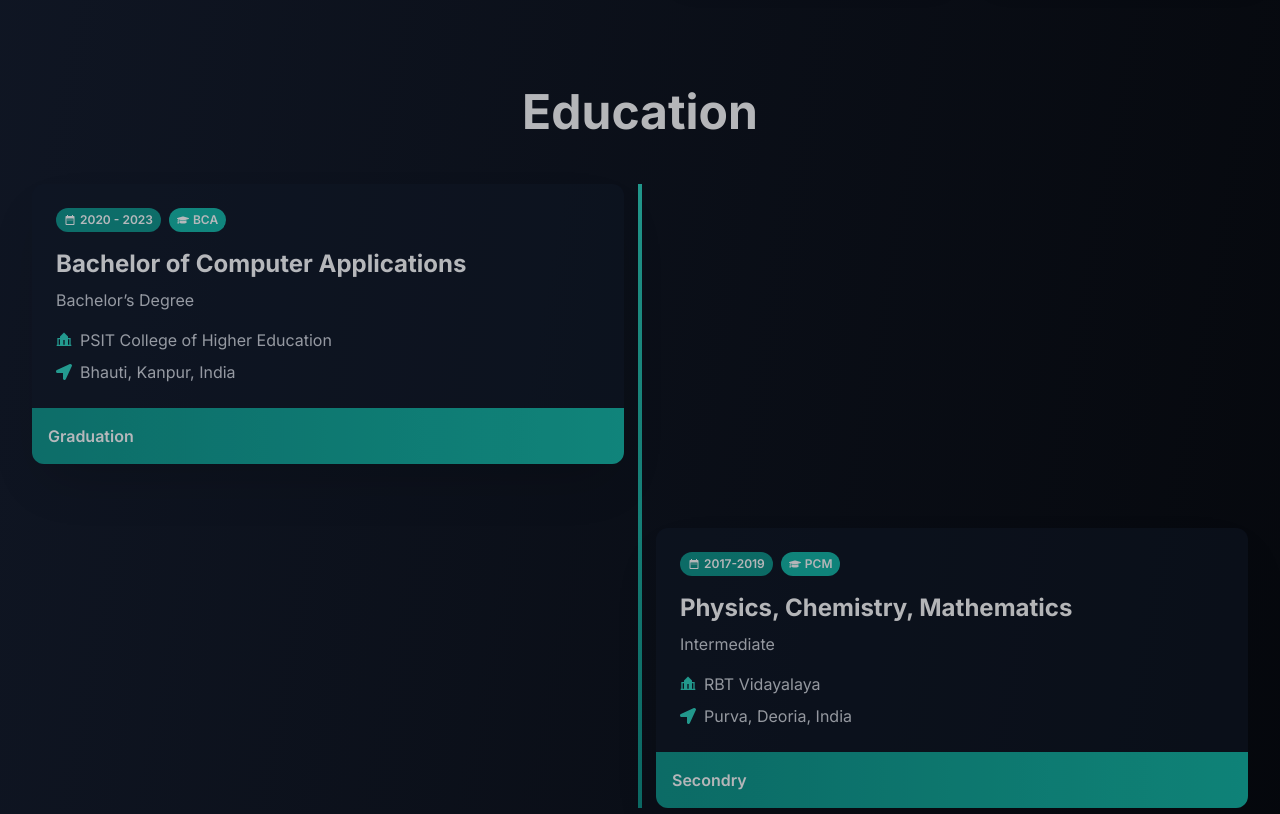
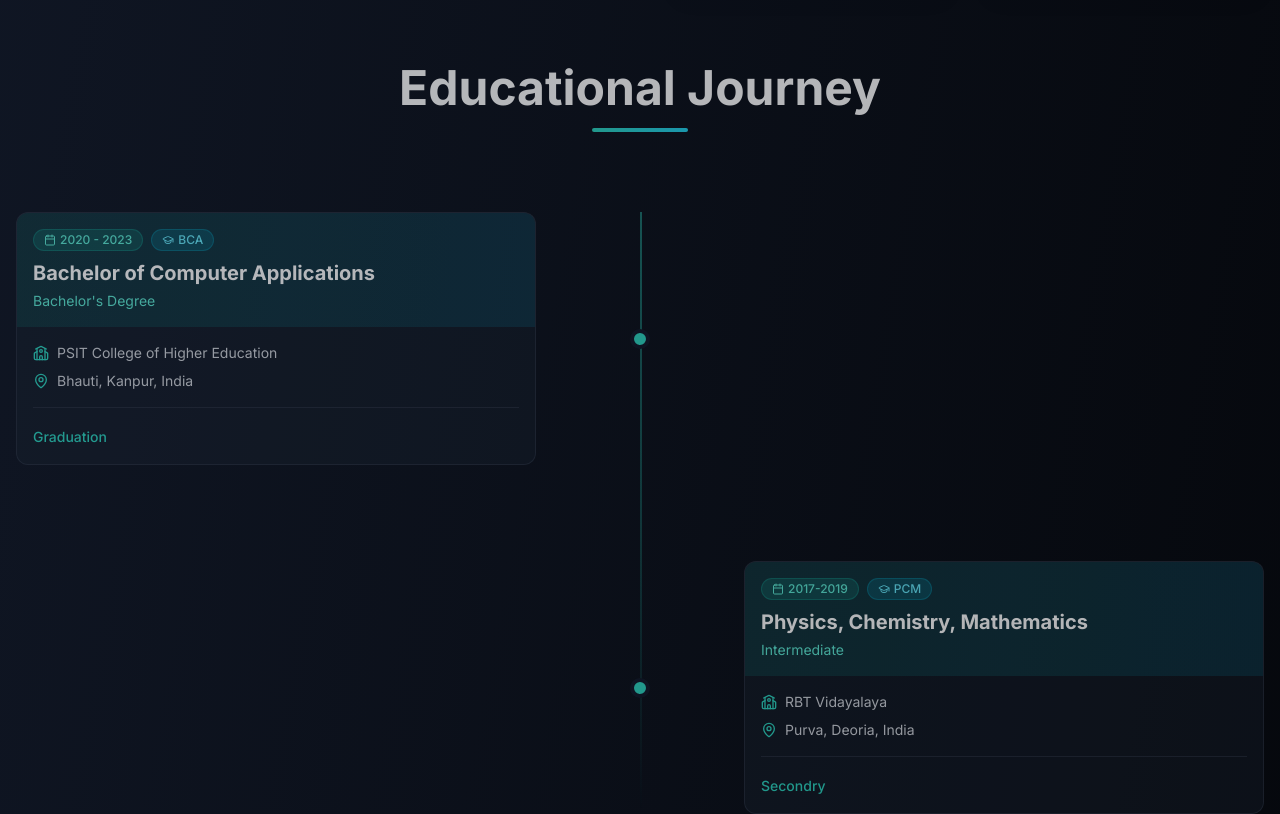
Before and after one commit to vikashsharmaa25/Personal-Portfolio, a Next.js app: page / in a window 1280 px wide. Shown: the part 1420-2234 px from the top of the page. Built offline with nearby package versions, Linux system fonts and the light colour scheme; a web font is replaced by a local one.

Commit message:
new changes education

```diff
--- a/src/components/About/About.tsx
+++ b/src/components/About/About.tsx
@@ -64,6 +64,11 @@ const About: React.FC<AboutProps> = ({ scrollToContact }) => {
           }}
         >
           About Me
+          <motion.div
+            className="w-24 h-1 bg-gradient-to-r from-teal-400 to-cyan-400 mx-auto rounded-full mt-1"
+            whileInView={{ scaleX: [0, 1] }}
+            transition={{ duration: 0.8, delay: 0.2 }}
+          />
         </motion.h2>
 
         <div className="grid grid-cols-1 md:grid-cols-2 gap-12 md:gap-16 items-center">
--- a/src/components/ConnectWithMe/Connect.tsx
+++ b/src/components/ConnectWithMe/Connect.tsx
@@ -91,6 +91,11 @@ const Connect: React.FC = () => {
           transition={{ duration: 0.5 }}
         >
           Connect with me
+          <motion.div
+            className="w-24 h-1 bg-gradient-to-r from-teal-400 to-cyan-400 mx-auto rounded-full mt-1"
+            whileInView={{ scaleX: [0, 1] }}
+            transition={{ duration: 0.8, delay: 0.2 }}
+          />
         </motion.div>
 
         {/* Social Links Animation */}
--- a/src/components/ContactMe/ContactMe.tsx
+++ b/src/components/ContactMe/ContactMe.tsx
@@ -166,6 +166,11 @@ function ContactMe() {
           >
             <h1 className="sm:text-6xl text-3xl font-extrabold text-white relative z-20">
               Contact Me
+              <motion.div
+                className="w-24 h-1 bg-gradient-to-r from-teal-400 to-cyan-400 mx-auto rounded-full mt-1"
+                whileInView={{ scaleX: [0, 1] }}
+                transition={{ duration: 0.8, delay: 0.2 }}
+              />
             </h1>
             <span className="text-xl text-gray-400 mt-2 block opacity-80">
               {`I'm here to help! Please fill out the form to get in touch.`}
--- a/src/components/Development/Development.tsx
+++ b/src/components/Development/Development.tsx
@@ -41,6 +41,11 @@ const Development: React.FC = () => {
           transition={{ duration: 0.5 }}
         >
           Development & Productivity Tools
+          <motion.div
+            className="w-24 h-1 bg-gradient-to-r from-teal-400 to-cyan-400 mx-auto rounded-full mt-1"
+            whileInView={{ scaleX: [0, 1] }}
+            transition={{ duration: 0.8, delay: 0.2 }}
+          />
         </motion.h2>
 
         <motion.div
--- a/src/components/Discuss/Discuss.tsx
+++ b/src/components/Discuss/Discuss.tsx
@@ -82,6 +82,11 @@ function Discuss({ scrollToContact }: { scrollToContact: () => void }) {
           transition={{ duration: 0.7 }}
         >
           {`Let's Collaborate`}
+          <motion.div
+            className="w-24 h-1 bg-gradient-to-r from-teal-400 to-cyan-400 mx-auto rounded-full mt-1"
+            whileInView={{ scaleX: [0, 1] }}
+            transition={{ duration: 0.8, delay: 0.2 }}
+          />
         </motion.h2>
 
         <motion.div
--- a/src/components/Education/Education.tsx
+++ b/src/components/Education/Education.tsx
@@ -1,117 +1,222 @@
-import React, { useRef } from "react";
-import educationData, { EducationData } from "@/utils/Education";
-import { MdDateRange } from "react-icons/md";
-import { FaGraduationCap, FaLocationArrow } from "react-icons/fa";
-import { RiSchoolFill } from "react-icons/ri";
-import { motion, useInView } from "framer-motion";
+import React from "react";
+import { motion } from "framer-motion";
+import { Calendar, GraduationCap, MapPin, School } from "lucide-react";
 
-const Education: React.FC = () => {
-  const educationRef = useRef(null);
-  const isInView = useInView(educationRef, { once: false, amount: 0.1 });
+interface EducationData {
+  id: number;
+  date: string;
+  degree: string;
+  degreeLevel: string;
+  degreeShortName: string;
+  degreeName: string;
+  college: string;
+  location: string;
+}
 
-  const containerVariants = {
-    hidden: {},
+const educationData: EducationData[] = [
+  {
+    id: 1,
+    date: "2020 - 2023",
+    degree: "Graduation",
+    degreeLevel: "Bachelor's Degree",
+    degreeShortName: "BCA",
+    degreeName: "Bachelor of Computer Applications",
+    college: "PSIT College of Higher Education",
+    location: "Bhauti, Kanpur, India",
+  },
+  {
+    id: 2,
+    date: "2017-2019",
+    degree: "Secondry",
+    degreeLevel: "Intermediate",
+    degreeShortName: "PCM",
+    degreeName: "Physics, Chemistry, Mathematics",
+    college: "RBT Vidayalaya",
+    location: "Purva, Deoria, India",
+  },
+];
+
+const EducationCard: React.FC<{ education: EducationData; index: number }> = ({
+  education,
+  index,
+}) => {
+  const cardVariants = {
+    hidden: {
+      opacity: 0,
+      x: index % 2 === 0 ? -50 : 50,
+      y: 50,
+    },
     visible: {
+      opacity: 1,
+      x: 0,
+      y: 0,
       transition: {
-        staggerChildren: 0.2,
+        type: "spring",
+        duration: 0.8,
+        bounce: 0.4,
       },
     },
   };
 
-  const itemVariants = {
-    hidden: { opacity: 0, y: 20 },
+  const contentVariants = {
+    hidden: { opacity: 0, scale: 0.8 },
+    visible: {
+      opacity: 1,
+      scale: 1,
+      transition: {
+        delay: 0.2,
+        duration: 0.5,
+      },
+    },
+  };
+
+  return (
+    <motion.div
+      className={`relative flex flex-col md:flex-row items-start md:items-center w-full ${
+        index % 2 === 0 ? "md:justify-start" : "md:justify-end"
+      } mb-12 md:mb-24`}
+      variants={cardVariants}
+      initial="hidden"
+      whileInView="visible"
+      viewport={{ once: true, margin: "-100px" }}
+    >
+      {/* Timeline dot */}
+      <div className="absolute left-4 md:left-1/2 top-8 md:top-1/2 transform md:-translate-x-1/2 md:-translate-y-1/2">
+        <motion.div
+          className="w-5 h-5 rounded-full bg-teal-400 border-4 border-gray-900"
+          whileInView={{ scale: [0, 1.2, 1] }}
+          transition={{ duration: 0.5 }}
+        />
+      </div>
+
+      {/* Card */}
+      <div
+        className={`w-full md:w-5/12 pl-12 md:pl-0 ${
+          index % 2 === 0 ? "md:pr-0" : "md:pl-0"
+        }`}
+      >
+        <motion.div
+          className="bg-gray-800/40 backdrop-blur-sm rounded-xl border border-gray-700/50 overflow-hidden hover:border-teal-500/30 transition-all duration-300"
+          variants={contentVariants}
+          whileHover={{ scale: 1.02 }}
+        >
+          {/* Header with gradient */}
+          <div className="bg-gradient-to-r from-teal-600/20 to-cyan-600/20 p-4">
+            <div className="flex flex-wrap gap-2 mb-2">
+              <span className="inline-flex items-center px-2.5 py-0.5 rounded-full text-xs font-medium bg-teal-500/20 text-teal-300 border border-teal-500/30">
+                <Calendar className="w-3 h-3 mr-1" />
+                {education.date}
+              </span>
+              <span className="inline-flex items-center px-2.5 py-0.5 rounded-full text-xs font-medium bg-cyan-500/20 text-cyan-300 border border-cyan-500/30">
+                <GraduationCap className="w-3 h-3 mr-1" />
+                {education.degreeShortName}
+              </span>
+            </div>
+            <h3 className="text-lg md:text-xl font-bold text-white">
+              {education.degreeName}
+            </h3>
+            <p className="text-teal-300 text-sm mt-1">
+              {education.degreeLevel}
+            </p>
+          </div>
+
+          {/* Content */}
+          <div className="p-4">
+            <div className="space-y-2">
+              <div className="flex items-center text-gray-300">
+                <School className="w-4 h-4 mr-2 text-teal-400 flex-shrink-0" />
+                <span className="text-sm">{education.college}</span>
+              </div>
+              <div className="flex items-center text-gray-300">
+                <MapPin className="w-4 h-4 mr-2 text-teal-400 flex-shrink-0" />
+                <span className="text-sm">{education.location}</span>
+              </div>
+            </div>
+
+            <div className="mt-4 pt-4 border-t border-gray-700/50">
+              <span className="text-sm font-medium text-teal-400">
+                {education.degree}
+              </span>
+            </div>
+          </div>
+        </motion.div>
+      </div>
+    </motion.div>
+  );
+};
+
+const Education: React.FC = () => {
+  const containerVariants = {
+    hidden: { opacity: 0 },
+    visible: {
+      opacity: 1,
+      transition: {
+        staggerChildren: 0.3,
+      },
+    },
+  };
+
+  const headerVariants = {
+    hidden: { opacity: 0, y: -50 },
     visible: {
       opacity: 1,
       y: 0,
       transition: {
         type: "spring",
-        damping: 12,
-        stiffness: 100,
+        duration: 1,
+        bounce: 0.5,
       },
     },
   };
 
   return (
-    <section ref={educationRef} className="sm:mt-28 mt-20 overflow-hidden">
-      <div className="container mx-auto px-4">
-        <motion.h2
-          className="text-3xl md:text-4xl lg:text-5xl font-bold mb-12 text-center text-white leading-tight"
-          initial={{ opacity: 0, y: -20 }}
-          animate={isInView ? { opacity: 1, y: 0 } : {}}
-          transition={{ duration: 0.5 }}
+    <section className="py-16 md:py-20 relative overflow-hidden">
+      <div className="container mx-auto px-4 relative">
+        {/* Header */}
+        <motion.div
+          className="text-center mb-16 md:mb-20"
+          variants={headerVariants}
+          initial="hidden"
+          whileInView="visible"
+          viewport={{ once: true }}
         >
-          Education
-        </motion.h2>
+          <h2 className="text-3xl md:text-4xl lg:text-5xl font-bold text-white mb-4">
+            Educational Journey
+          </h2>
+          <motion.div
+            className="w-24 h-1 bg-gradient-to-r from-teal-400 to-cyan-400 mx-auto rounded-full"
+            whileInView={{ scaleX: [0, 1] }}
+            transition={{ duration: 0.8, delay: 0.2 }}
+          />
+        </motion.div>
 
+        {/* Timeline */}
+        <div className="relative">
+          {/* Timeline line */}
+          <motion.div
+            className="absolute left-4 md:left-1/2 top-0 bottom-0 w-0.5 bg-gradient-to-b from-teal-400/50 via-teal-400/30 to-transparent"
+            initial={{ height: 0 }}
+            whileInView={{ height: "100%" }}
+            transition={{ duration: 1 }}
+          />
+
+          {/* Education cards */}
           <motion.div
             className="relative"
             variants={containerVariants}
             initial="hidden"
-          animate={isInView ? "visible" : "hidden"}
+            whileInView="visible"
+            viewport={{ once: true }}
           >
-          {/* Timeline */}
-          <div className="absolute left-4 sm:left-1/2 top-0 bottom-0 w-0.5 sm:w-1 bg-gradient-to-b from-teal-400 to-teal-600 transform sm:-translate-x-1/2" />
-
-          {educationData.map((education: EducationData, index: number) => (
-            <motion.div
+            {educationData.map((education, index) => (
+              <EducationCard
                 key={education.id}
-              className={`flex flex-col sm:flex-row items-start sm:items-center mb-12 sm:mb-16 ${
-                index % 2 === 0 ? "sm:flex-row" : "sm:flex-row-reverse"
-              }`}
-              variants={itemVariants}
-            >
-              <div className="w-full sm:w-1/2 pl-12 sm:px-4 relative">
-                {/* Timeline Node */}
-                <div className="w-6 h-6 sm:w-8 sm:h-8 bg-white rounded-full border-4 border-teal-600 absolute left-4 sm:left-1/2 top-1/2 transform -translate-x-1/2 -translate-y-1/2 sm:hidden block" />
-
-                <motion.div
-                  className="bg-gray-900 bg-opacity-70 backdrop-blur-lg rounded-xl shadow-lg sm:shadow-2xl overflow-hidden transform hover:scale-102 transition duration-300"
-                  whileHover={{
-                    scale: 1.05,
-                    rotateY: index % 2 === 0 ? 2 : -2,
-                    rotateX: 2,
-                  }}
-                >
-                  <div className="p-4 sm:p-6">
-                    <div className="flex flex-wrap gap-2 mb-3 sm:mb-4">
-                      <span className="bg-teal-600 text-white px-2 py-1 rounded-full text-xs font-semibold flex items-center">
-                        <MdDateRange className="mr-1" />
-                        {education.date}
-                      </span>
-                      <span className="bg-teal-500 text-white px-2 py-1 rounded-full text-xs font-semibold flex items-center">
-                        <FaGraduationCap className="mr-1" />
-                        {education.degreeShortName}
-                      </span>
-                    </div>
-
-                    <h3 className="text-xl sm:text-2xl font-bold text-white mb-2">
-                      {education.degreeName}
-                    </h3>
-                    <p className="text-gray-300 text-sm sm:text-base mb-3 sm:mb-4">
-                      {education.degreeLevel}
-                    </p>
-
-                    <div className="flex items-center text-gray-300 text-sm sm:text-base mb-2">
-                      <RiSchoolFill className="mr-2 text-teal-400" />
-                      <p>{education.college}</p>
-                    </div>
-
-                    <div className="flex items-center text-gray-300 text-sm sm:text-base">
-                      <FaLocationArrow className="mr-2 text-teal-400" />
-                      <p>{education.location}</p>
-                    </div>
-                  </div>
-
-                  <div className="bg-gradient-to-r from-teal-600 to-teal-500 p-3 sm:p-4">
-                    <p className="text-white text-sm sm:text-base font-semibold">
-                      {education.degree}
-                    </p>
-                  </div>
+                education={education}
+                index={index}
+              />
+            ))}
           </motion.div>
         </div>
-            </motion.div>
-          ))}
-        </motion.div>
       </div>
     </section>
   );
--- a/src/components/Experience/Experience.tsx
+++ b/src/components/Experience/Experience.tsx
@@ -58,6 +58,11 @@ const Experience: React.FC = () => {
           transition={{ duration: 0.5 }}
         >
           Professional Journey
+          <motion.div
+            className="w-24 h-1 bg-gradient-to-r from-teal-400 to-cyan-400 mx-auto rounded-full mt-1"
+            whileInView={{ scaleX: [0, 1] }}
+            transition={{ duration: 0.8, delay: 0.2 }}
+          />
         </motion.h2>
 
         <motion.div
--- a/src/components/PersonalProject/Project.tsx
+++ b/src/components/PersonalProject/Project.tsx
@@ -22,6 +22,11 @@ const Project: React.FC = () => {
           transition={{ duration: 0.5 }}
         >
           Showcase of My Work
+          <motion.div
+            className="w-24 h-1 bg-gradient-to-r from-teal-400 to-cyan-400 mx-auto rounded-full mt-1"
+            whileInView={{ scaleX: [0, 1] }}
+            transition={{ duration: 0.8, delay: 0.2 }}
+          />
         </motion.h2>
         <div className="flex  flex-wrap justify-center sm:gap-4 gap-2 mb-12">
           {categories.map((category) => (
--- a/src/components/Skills/Skills.tsx
+++ b/src/components/Skills/Skills.tsx
@@ -41,6 +41,11 @@ const Skills: React.FC = () => {
           transition={{ duration: 0.5 }}
         >
           Technical Skills
+          <motion.div
+            className="w-24 h-1 bg-gradient-to-r from-teal-400 to-cyan-400 mx-auto rounded-full mt-1"
+            whileInView={{ scaleX: [0, 1] }}
+            transition={{ duration: 0.8, delay: 0.2 }}
+          />
         </motion.h2>
 
         <motion.div
```
Lines whose indentation alone changed are shown as unchanged.
